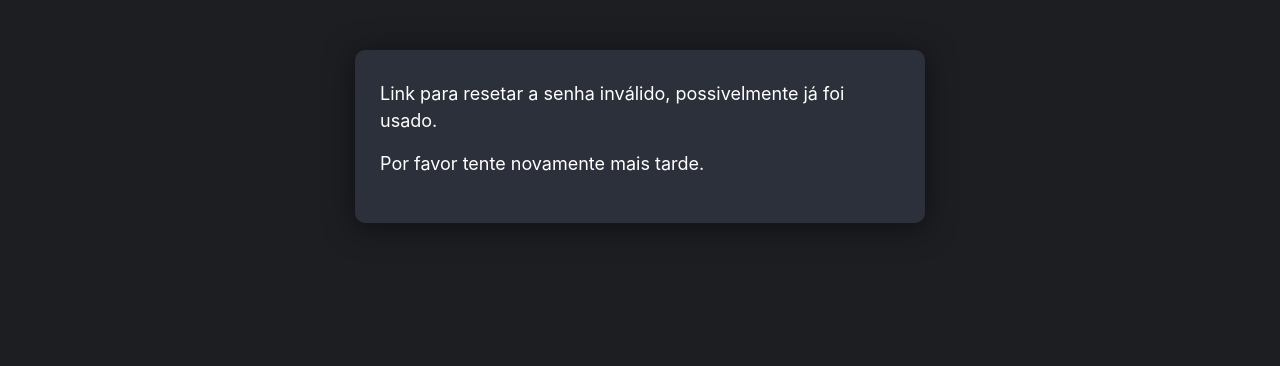
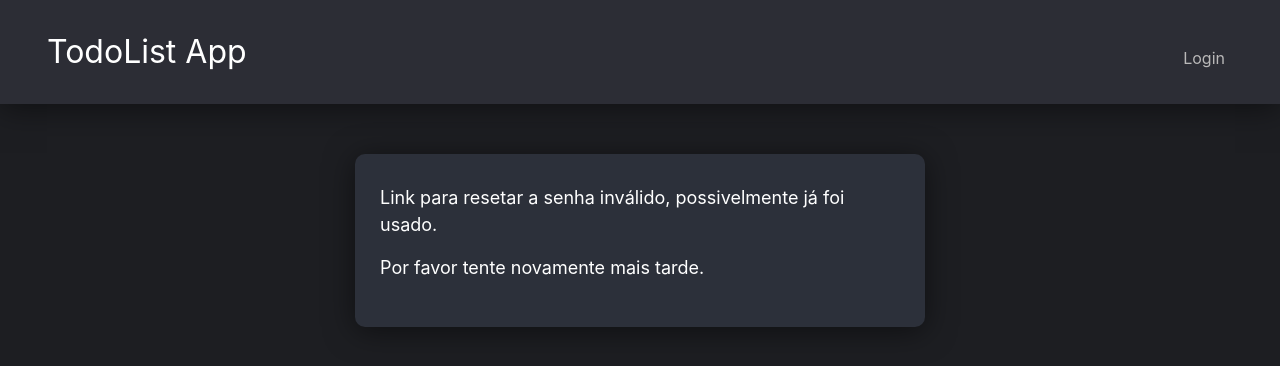
Before and after one commit to mayronH/todolistapp, a Django app: page /reset/1/1/ in a window 1280 px wide. Shown: the top 366 px of the page. Run offline with Django 3.2, Linux system fonts and the light colour scheme; some libraries are stand-ins or nearby versions.

Commit message:
Redirecionamento do logout e header

```diff
--- a/todolist/forms.py
+++ b/todolist/forms.py
@@ -1,8 +1,10 @@
+"""Forms"""
 from django import forms
 from django.contrib.auth.forms import UserCreationForm
 from django.contrib.auth.models import User
 
 class SingUpForm(UserCreationForm):
+    """Singup Form"""
     email = forms.EmailField(max_length=254)
 
     class Meta:
--- a/todolist/static/css/style.css
+++ b/todolist/static/css/style.css
@@ -1,5 +1,46 @@
 body {
     background-color: #1d1e22;
+}
+
+header {
+    background: #2c2d35;
+    position: -webkit-sticky;
+    position: sticky;
+    z-index: 5;
+    top: 0;
+    width: 100%;
+    padding: 15px;
+    box-shadow: 0 4px 30px rgba(0, 0, 0, .5);
+}
+
+header span {
+    color: #fff;
+    font-size: 32px;
+}
+
+.navbar.navbar-expand-lg.navbar-light {
+    background: #2c2d35;
+    color: #b9b8b8 !important;
+}
+
+.navbar.navbar-expand-lg.navbar-light a {
+    color: #b9b8b8 !important;
+}
+
+.nav-item a{
+    padding-top: 20px;
+}
+
+.profilepic{
+    padding: 0 0 0 15px;
+}
+
+.profilepic img{
+    width: 65px;
+    height: 65px;
+    border-radius: 65px;
+    border: 2px solid #989898;
+    box-shadow: 0 4px 30px rgba(0, 0, 0, .5);
 }
 
 #todo {
--- a/todolist/templates/base.html
+++ b/todolist/templates/base.html
@@ -17,6 +17,36 @@
 </head>
 
 <body>
+    <header id="topo" class="container-fluid">
+        <nav class="navbar navbar-expand-lg navbar-light">
+            <div class="ml-3 logo">
+                <a class="navbar-brand" href="">
+                    <span>TodoList App</span>
+                </a>
+            </div>
+            <button class="navbar-toggler navbar-dark" type="button" data-toggle="collapse"
+                data-target="#navbarSupportedContent" aria-controls="navbarSupportedContent" aria-expanded="false"
+                aria-label="Toggle navigation">
+                <span class="navbar-toggler-icon"></span>
+            </button>
+            <div class="collapse navbar-collapse" id="navbarSupportedContent">
+                <ul class="navbar-nav ml-auto mt-2 mt-lg-0 mr-3">
+                    {% if user.is_authenticated %}
+                    <li class="nav-item"><a class="nav-link" href="{% url 'logout' %}" class="top-menu">
+                            Logout
+                        </a></li>
+                    <li class="nav-item profilepic">
+                        <img src="{{ user.profile.profile_pic.url }}" class="img-fluid">
+                    </li>
+                    {% else %}
+                    <li class="nav-item"><a class="nav-link" href="{% url 'login' %}" class="top-menu">
+                            Login
+                        </a></li>
+                    {% endif %}
+                </ul>
+            </div>
+        </nav>
+    </header>
     <div class="container-fluid">
         {% block content %} {% endblock %}
     </div>
--- a/todolist/views.py
+++ b/todolist/views.py
@@ -9,7 +9,10 @@ from .forms import SingUpForm
 
 def index(request):
     """Index"""
-    return render(request, 'index.html')
+    user = request.user
+    return render(request, 'index.html', {
+        "user": user,
+    })
 
 # Create your views here.
 
--- a/todolistapp/settings.py
+++ b/todolistapp/settings.py
@@ -127,4 +127,4 @@ MEDIA_URL = '/media/'
 MEDIA_ROOT = os.path.join(BASE_DIR, 'media')
 
 LOGIN_REDIRECT_URL = 'todolist'
-LOGOUT_REDIRECT_URL = 'accounts/login'
+LOGOUT_REDIRECT_URL = '/'
--- a/todolistapp/urls.py
+++ b/todolistapp/urls.py
@@ -22,7 +22,7 @@ from django.conf.urls.static import static
 urlpatterns = [
     path('admin/', admin.site.urls),
     path('accounts/login/', views.LoginView.as_view(), name='login'),
-    path('accounts/logout/', views.LogoutView.as_view(next_page='/'), name='logout'),
+    path('accounts/logout/', views.LogoutView.as_view(), name='logout'),
     path('', include('todolist.urls')),
     path('', include('django.contrib.auth.urls')),
 ]
```
Also changed, not shown: media/images/default.png, 1 other file.
